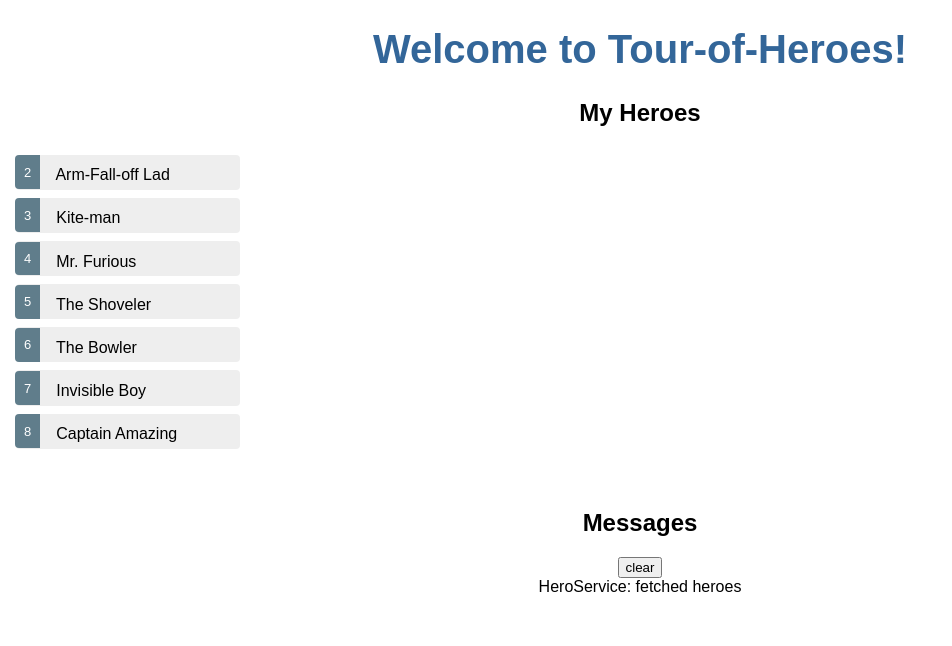
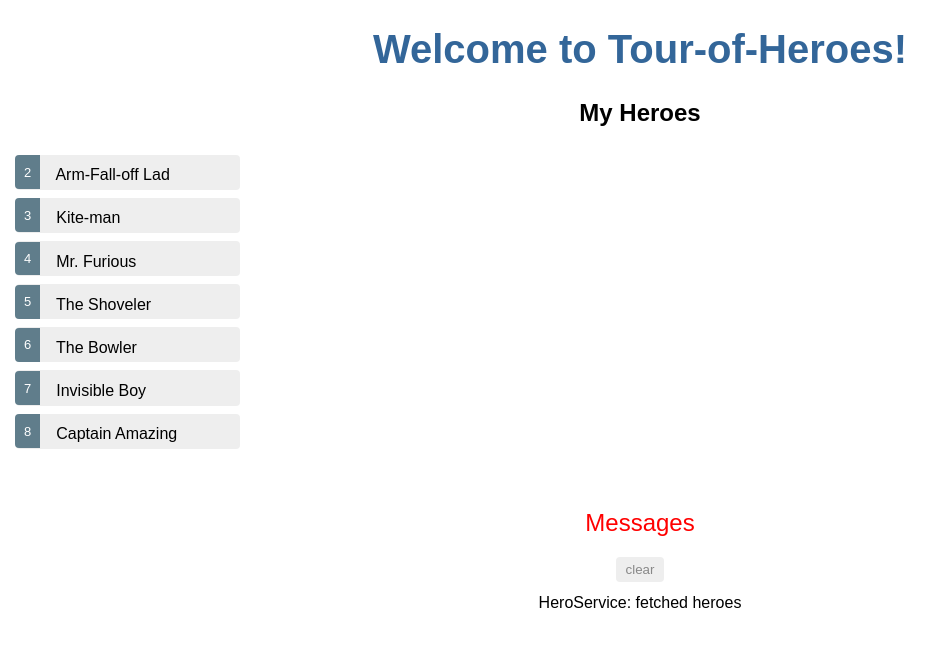
Before and after one commit to aaxzheng/Learning-Angular, an Angular app: page / in a window 1280 px wide. Shown: the top 646 px of the page, without its empty margins (0-952 px from the left). Built offline with nearby package versions, Linux system fonts and the light colour scheme.

Commit message:
added styling to the messages

```diff
--- a/src/app/messages/messages.component.scss
+++ b/src/app/messages/messages.component.scss
@@ -0,0 +1,34 @@
+h2 {
+  color: red;
+  font-family: Arial, Helvetica, sans-serif;
+  font-weight: lighter;
+}
+body {
+  margin: 2em;
+}
+body, input[text], button {
+  color: crimson;
+  font-family: Cambria, Georgia;
+}
+
+button.clear {
+  font-family: Arial;
+  background-color: #eee;
+  border: none;
+  padding: 5px 10px;
+  border-radius: 4px;
+  cursor: pointer;
+  cursor: hand;
+}
+button:hover {
+  background-color: #cfd8dc;
+}
+button:disabled {
+  background-color: #eee;
+  color: #aaa;
+  cursor: auto;
+}
+button.clear {
+  color: #888;
+  margin-bottom: 12px;
+}
```
